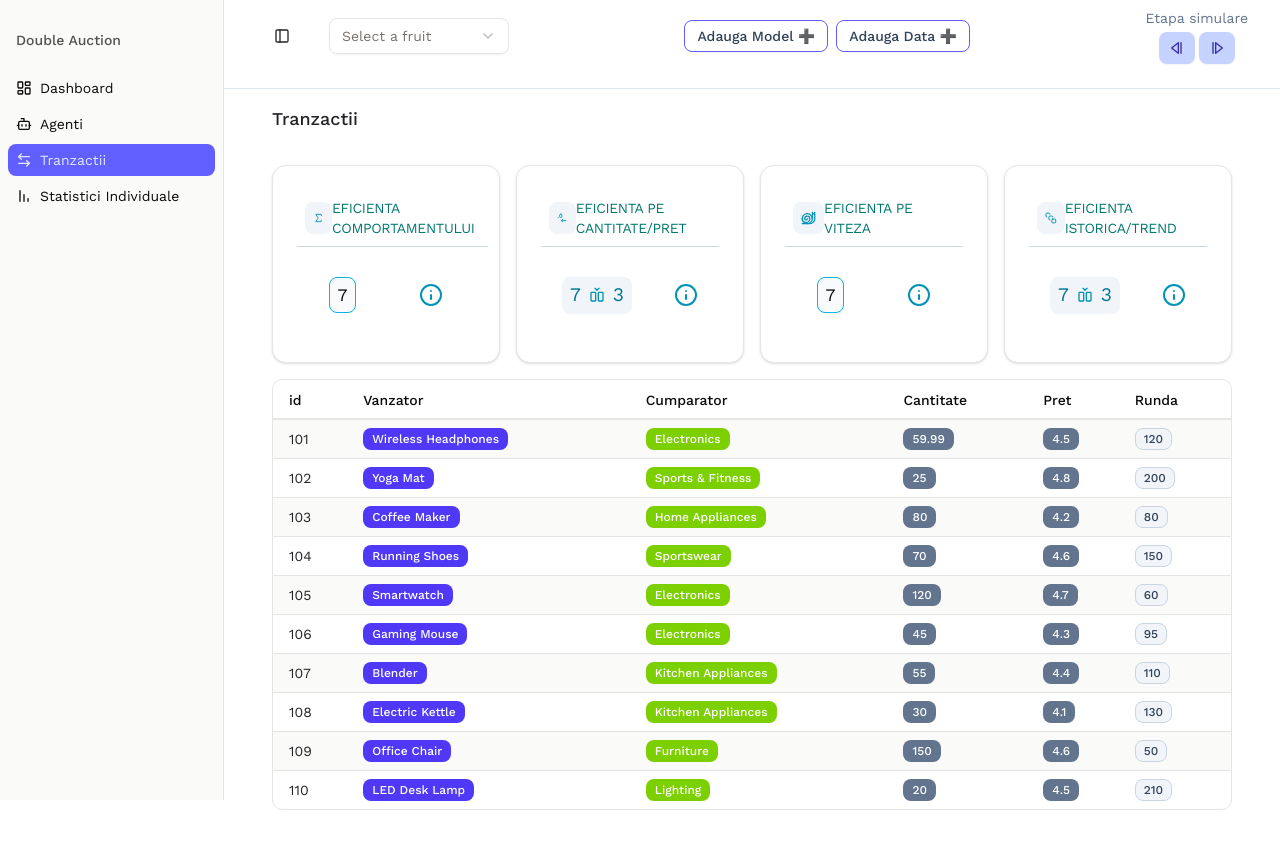
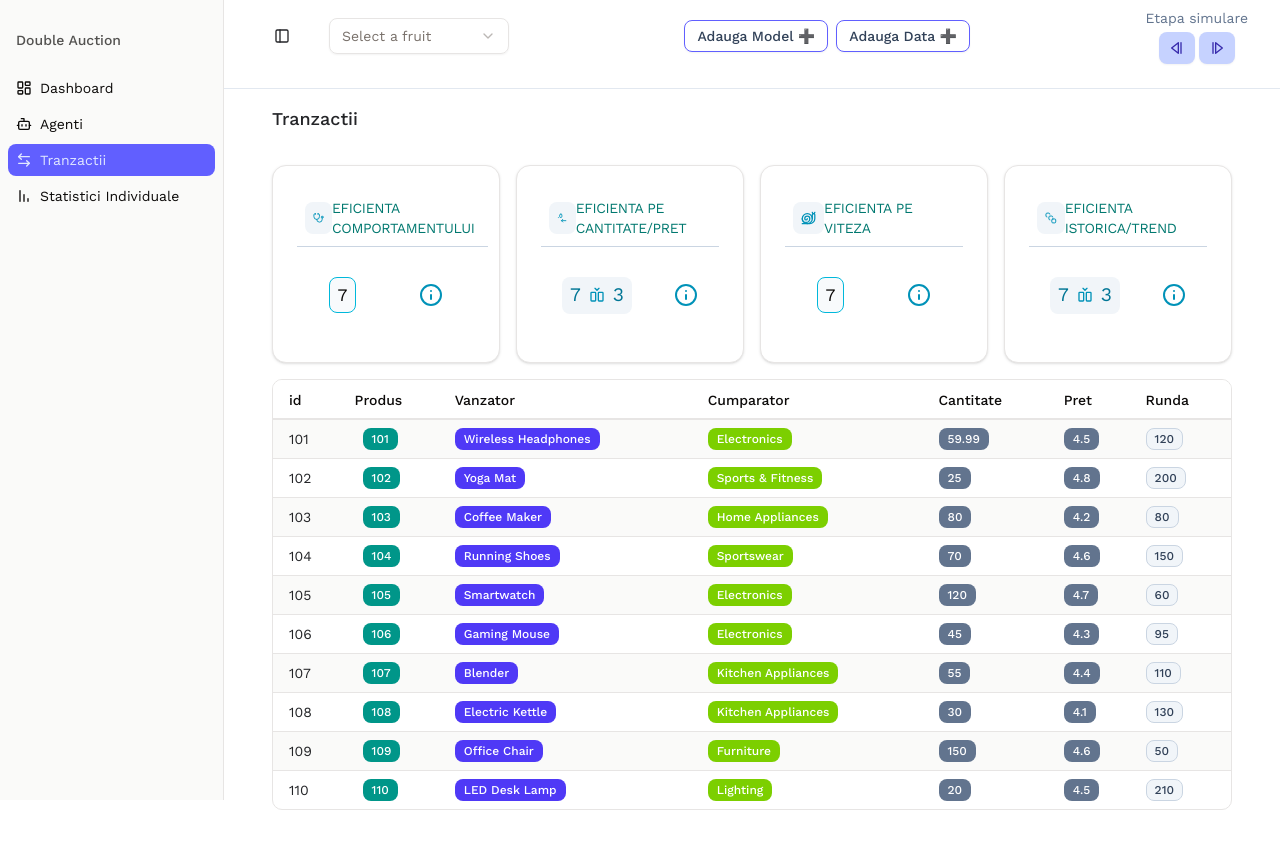
Before and after one commit to RobicaCodeaza/DoubleAuction-Ai, a React (Vite) app: page /tranzactii in a window 1280 px wide. Built offline with nearby package versions, Linux system fonts and the light colour scheme.

Commit message:
Feature/Tranzactii - Minor Changes

```diff
--- a/src/features/Tranzactii/TabelTranzactii.jsx
+++ b/src/features/Tranzactii/TabelTranzactii.jsx
@@ -118,6 +118,7 @@ export default function TabelTranzactii() {
                 <TableHeader>
                     <TableRow className="sticky top-0 bg-white after:absolute after:inset-x-0 after:bottom-0 after:h-px after:bg-stone-200 after:content-[''] dark:bg-stone-950 dark:after:bg-stone-800 [&>*]:whitespace-nowrap">
                         <TableHead className="pl-4">id</TableHead>
+                        <TableHead>Produs</TableHead>
                         <TableHead>Vanzator</TableHead>
                         <TableHead>Cumparator</TableHead>
                         <TableHead>Cantitate</TableHead>
@@ -132,6 +133,11 @@ export default function TabelTranzactii() {
                             className="odd:bg-stone-100/50 dark:odd:bg-stone-800/50 [&>*]:whitespace-nowrap"
                         >
                             <TableCell className="pl-4">{product.id}</TableCell>
+                            <TableCell className="pl-4">
+                                <Badge className="bg-teal-600 text-white hover:bg-teal-700">
+                                    {product.id}
+                                </Badge>
+                            </TableCell>
                             <TableCell className="font-medium">
                                 <Badge className="bg-indigo-600 text-white hover:bg-indigo-700">
                                     {product.name}
--- a/src/pages/Tranzactii.jsx
+++ b/src/pages/Tranzactii.jsx
@@ -5,9 +5,9 @@ import StatisticCard from '@/ui/StatisticCard'
 import {
     Snail,
     SquareStack,
-    Sigma,
     BetweenVerticalStart,
     DecimalsArrowLeft,
+    Stethoscope,
 } from 'lucide-react'
 
 function Tranzactii() {
@@ -20,7 +20,7 @@ function Tranzactii() {
                 <StatisticCard
                     Header={
                         <HeaderStatisticCardAgent
-                            IconStats={Sigma}
+                            IconStats={Stethoscope}
                             title={'Eficienta Comportamentului'}
                         ></HeaderStatisticCardAgent>
                     }
```
